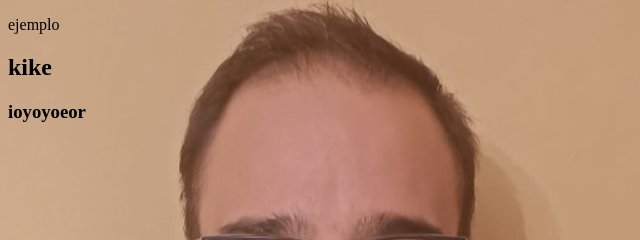
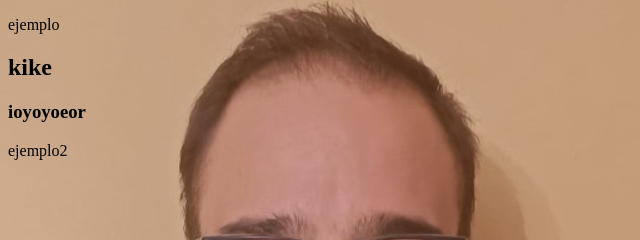
Before and after one commit to abonbal/prueba2, a plain HTML site: page index.html in a window 1280 px wide. Shown: the top 240 px of the page, 0-640 px from the left. Drawn offline with Linux system fonts and the light colour scheme.

Commit message:
se añade ejemplo adicional en main

```diff
--- a/index.html
+++ b/index.html
@@ -16,5 +16,6 @@
     <p>ejemplo</p>
     <h2>kike</h2>
     <h3>ioyoyoeor</h3>
+    <p>ejemplo2</p>
 </body>
 </html>
```
Also changed, not shown: ezu.html (added).
